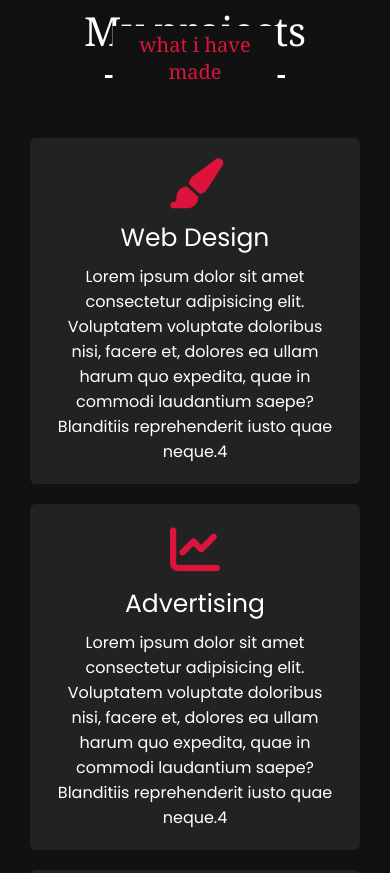
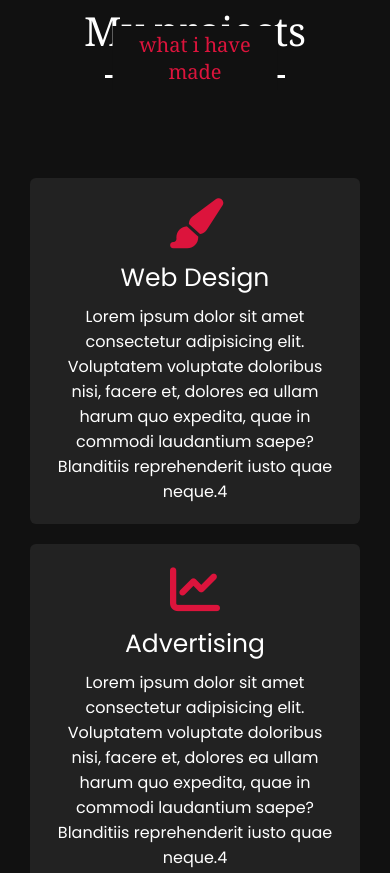
Before and after one commit to kaustubh0201/Portfolio-Web, a plain HTML site: page index.html in a window 390 px wide. Shown: the part 2428-3301 px from the top of the page. Drawn offline with nearby package versions, Linux system fonts and the light colour scheme; a script that the page names is missing.

Commit message:
mobile-project fix

```diff
--- a/style.css
+++ b/style.css
@@ -231,6 +231,10 @@ section .title::after{
 
 .project .title::before, .teams .title::before{
     background: #fff;
+}
+
+.project .project-content{
+    padding-top: 40px;
 }
 
 .project .title::after, .teams .title::after{
```
